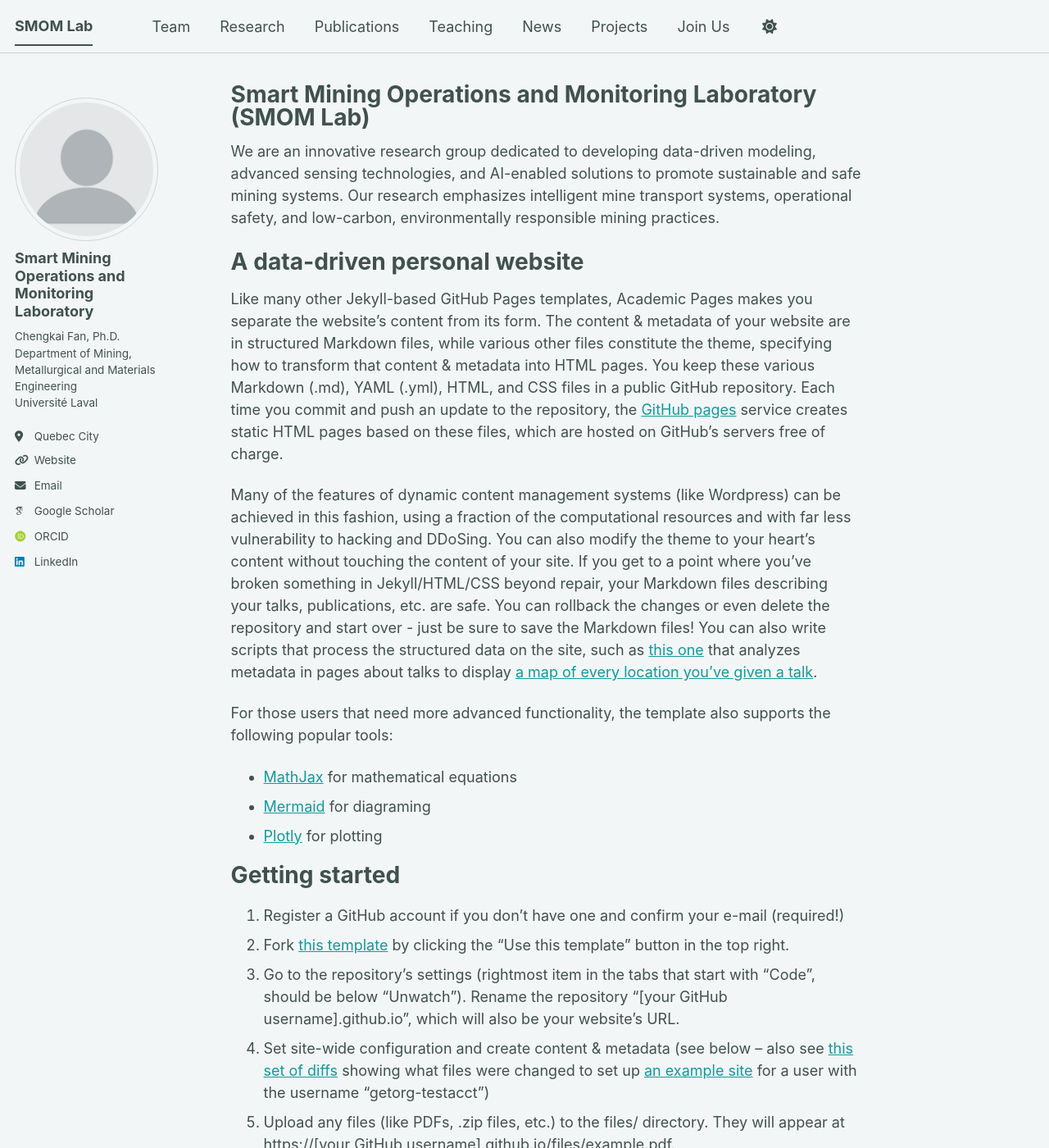
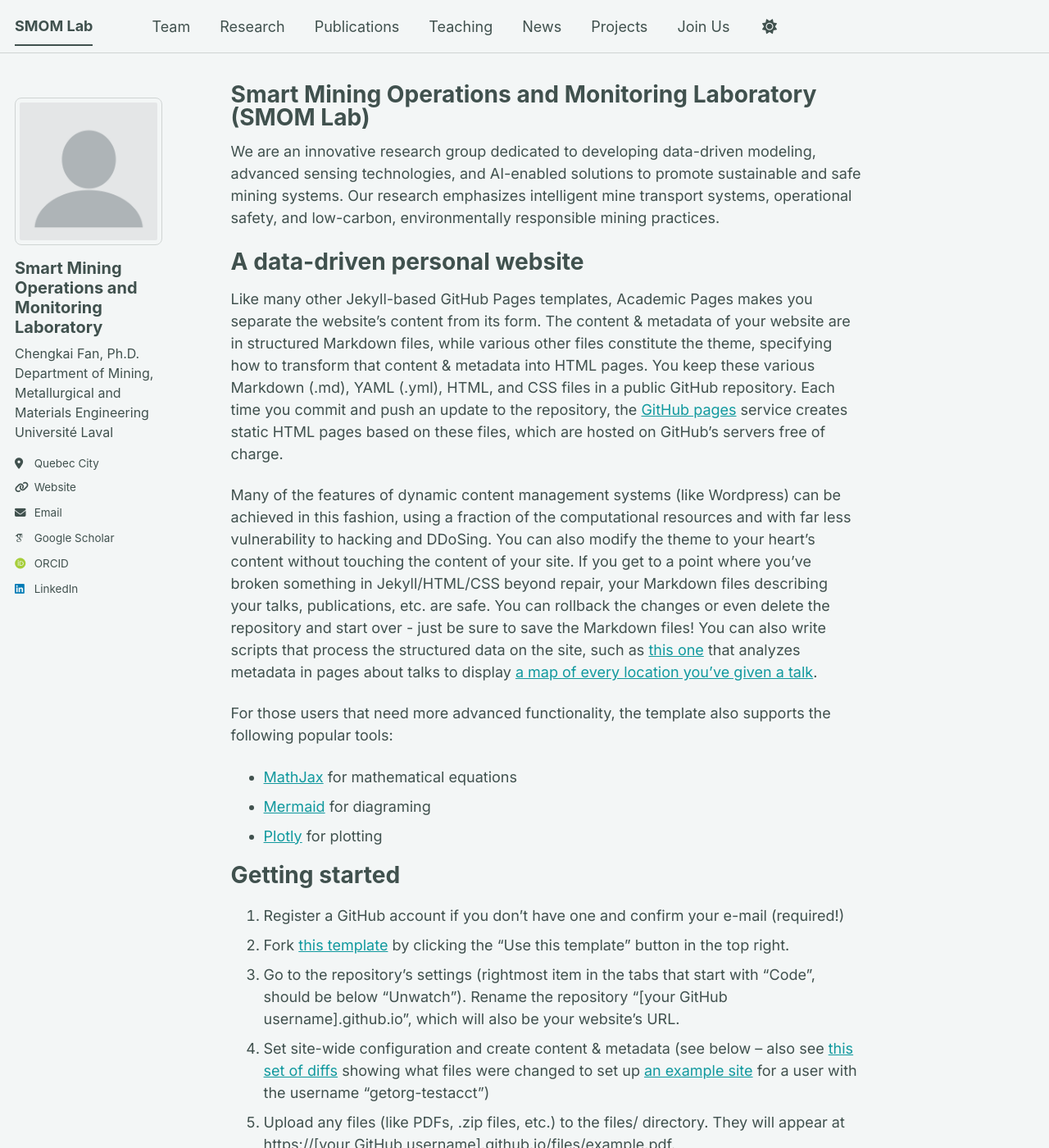
Before and after one commit to chengkaifan76/smomlab.github.io, a Jekyll site: the page built from _pages/about.md, in a window 1280 px wide and 1400 px high. Shown: the whole window at 82% size. Built offline with Jekyll 4.4.1, drawn with Linux system fonts in a browser that asks for light colours; some web fonts are replaced; a script bundle is joined from its source files by our own code; library files that are not in the unit come from our copies.

Commit message:
Update main.scss

```diff
--- a/assets/css/main.scss
+++ b/assets/css/main.scss
@@ -41,3 +41,34 @@
     "vendor/font-awesome/solid",
     "vendor/font-awesome/brands"
 ;
+/* ==== SMOM Lab custom styling ==== */
+
+.author__avatar img {
+  border-radius: 8px !important;
+  max-width: 180px !important;
+}
+
+.site-title {
+  font-size: 28px !important;
+  font-weight: 700 !important;
+  line-height: 1.2;
+}
+
+.author__name {
+  font-size: 20px !important;
+  font-weight: 700 !important;
+  margin-top: 16px;
+}
+
+.author__bio {
+  font-size: 16px !important;
+  margin-top: 8px;
+  margin-bottom: 16px;
+}
+
+/* Modern font */
+@import url('https://fonts.googleapis.com/css2?family=Inter:wght@400;600;700&display=swap');
+
+body {
+  font-family: "Inter", sans-serif;
+}
```
